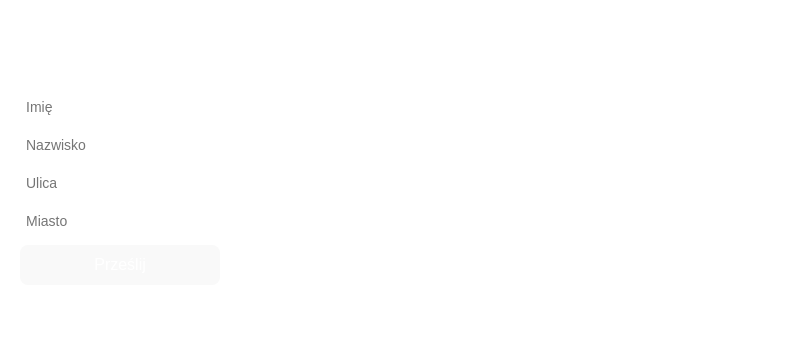
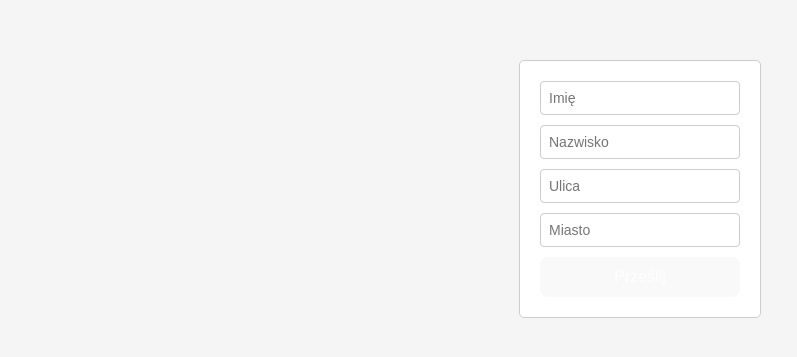
Before and after one commit to SzymeQ-pl/formularz, a React (Vite) app: page / in a window 1280 px wide. Shown: the part 211-568 px from the top of the page, without its empty margins (0-797 px from the left). Built offline with nearby package versions, Linux system fonts and the light colour scheme.

Commit message:
Update App.css

```diff
--- a/src/App.css
+++ b/src/App.css
@@ -1,43 +1,59 @@
 body {
-  background-color: white;
-  color: white;
+  background-color: #f5f5f5;
+  color: #333;
   font-family: Arial, sans-serif;
   margin: 0;
   padding: 0;
+  justify-content: center;
 }
 
 form {
   display: flex;
   flex-direction: column;
   gap: 10px;
-  width: 200px;
+  width: 250px;
   margin: 20px;
+  padding: 20px;
+  background-color: #fff;
+  border: 1px solid #ccc;
+  border-radius: 5px;
 }
 
 input,
 button {
-  background-color: white;
-  color: white;
-  border: 1px solid white;
-  padding: 5px;
+  padding: 8px;
   font-size: 14px;
+  border: 1px solid #ccc;
+  border-radius: 4px;
+}
+
+input:focus {
+  outline: none;
+  border-color: #007bff;
 }
 
 button {
+  background-color: #007bff;
+  color: white;
   cursor: pointer;
+  transition: background-color 0.2s;
+}
+
+button:hover {
+  background-color: #0056b3;
 }
 
 table {
   border-collapse: collapse;
   margin: 20px;
   width: 300px;
+  background-color: #fff;
+  border: 1px solid #ccc;
+  border-radius: 5px;
+  overflow: hidden;
 }
 
-table,
-td {
-  border: 1px solid white;
+table td {
+  padding: 8px;
+  border: 1px solid #ccc;
 }
-
-td {
-  padding: 5px;
-}
```
